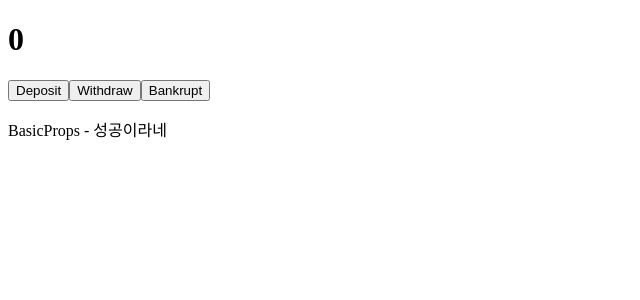
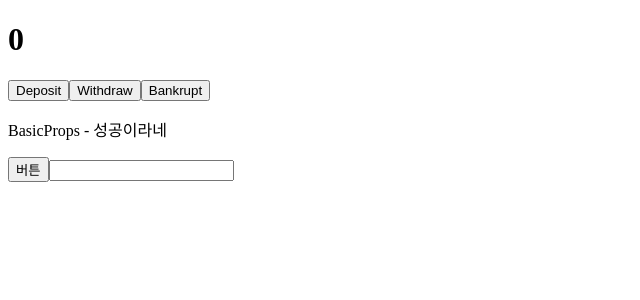
Before and after one commit to moolbum/react-redux-test, a React (Create React App) app: page / in a window 1280 px wide. Shown: the top 300 px of the page, without its empty margins (0-640 px from the left). Built offline with nearby package versions, Linux system fonts and the light colour scheme.

Commit message:
Add : React in TypeScript 이벤트 Props전달

```diff
--- a/src/Main.tsx
+++ b/src/Main.tsx
@@ -1,6 +1,8 @@
 import React from "react";
 import { useDispatch, useSelector } from "react-redux";
 import { bindActionCreators } from "redux";
+import Button from "./components/Button/Button";
+import InputText from "./components/InputText/InputText";
 import BasicProps from "./pages/BasicProps/BasicProps";
 import { actionCreators, State } from "./store";
 
@@ -14,6 +16,10 @@ function Main() {
 
   const amount = useSelector((state: State) => state.bank);
 
+  const buttonCounter = () => {
+    console.log("버튼클릭");
+  };
+
   return (
     <div>
       <h1>{amount}</h1>
@@ -22,6 +28,13 @@ function Main() {
       <button onClick={() => bankruptMoney()}>Bankrupt</button>
       <div>
         <BasicProps status="success" />
+        <Button counter={buttonCounter} />
+        <InputText
+          value=""
+          onChange={() => {
+            console.log("함수");
+          }}
+        />
       </div>
     </div>
   );
--- /dev/null
+++ b/src/components/Button/Button.tsx
@@ -0,0 +1,11 @@
+import React from "react";
+
+interface ButtonProps {
+  HandleClick: (event: React.MouseEvent<HTMLButtonElement>) => void;
+}
+
+const Button = ({ counter }: { counter: ButtonProps["HandleClick"] }) => {
+  return <button onClick={counter}>버튼</button>;
+};
+
+export default Button;
--- /dev/null
+++ b/src/components/InputText/InputText.tsx
@@ -0,0 +1,18 @@
+import React from "react";
+
+export interface InputProps {
+  value: string;
+  handleChange: (event: React.ChangeEvent<HTMLInputElement>) => void;
+}
+
+const InputText = ({
+  value,
+  onChange,
+}: {
+  value: InputProps["value"];
+  onChange: InputProps["handleChange"];
+}) => {
+  return <input type="text" value={value} onChange={onChange} />;
+};
+
+export default InputText;
```
